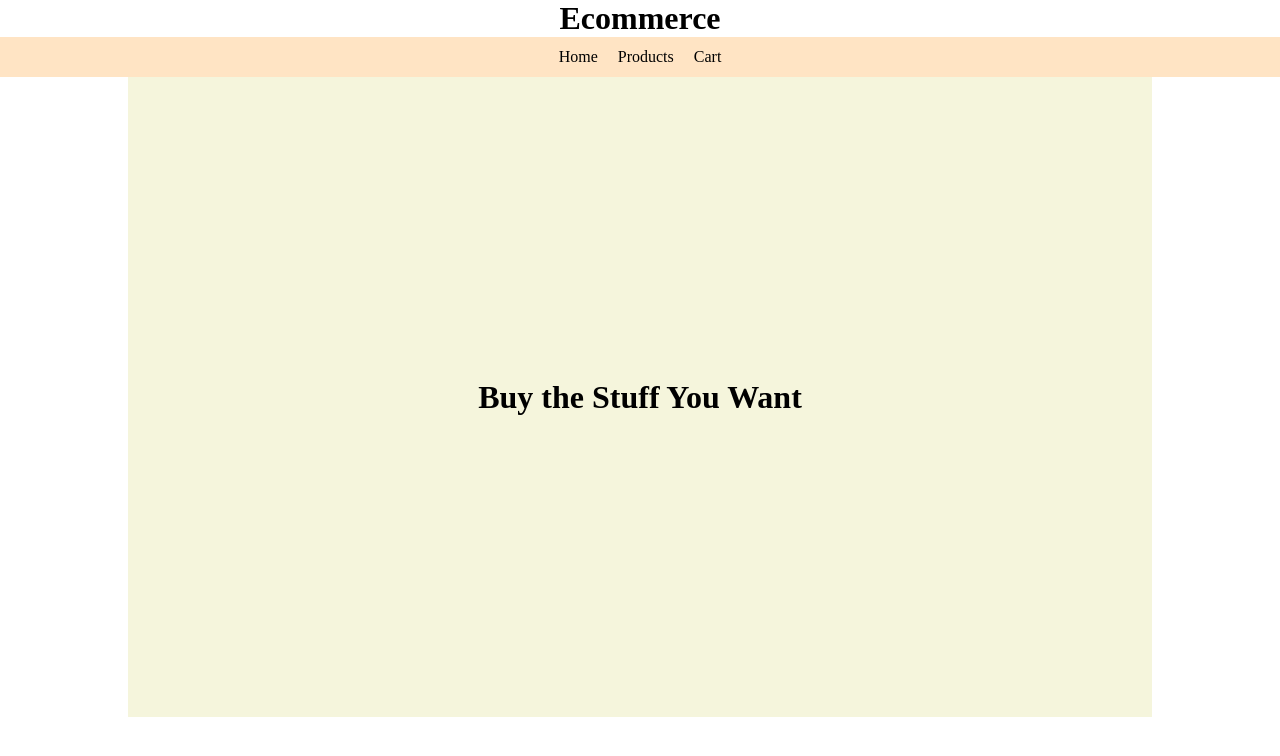
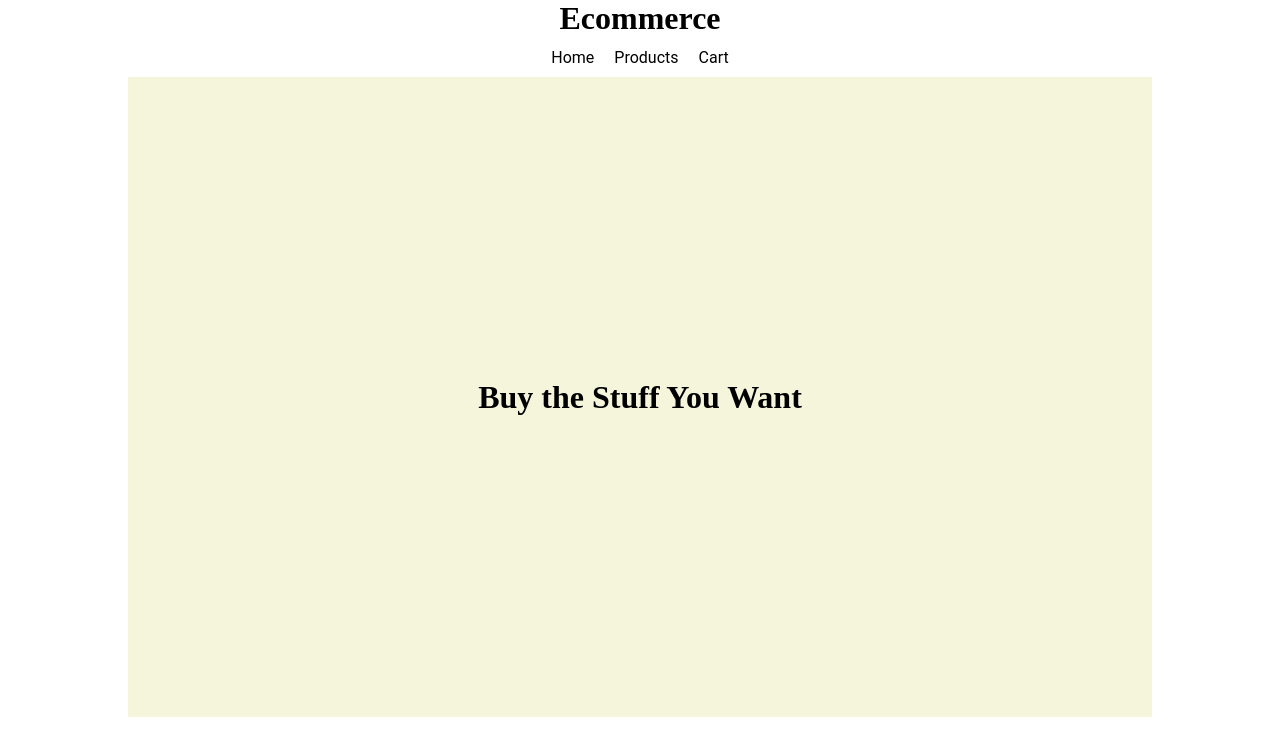
Before and after one commit to BharathSiddoji/Ecommerce-using-dummyJsonAPI, a React (Create React App) app: page / in a window 1280 px wide. Shown: the top 756 px of the page. Built offline with nearby package versions, Linux system fonts and the light colour scheme; no server answers.

Commit message:
changed background color

```diff
--- a/src/components/Products/products.css
+++ b/src/components/Products/products.css
@@ -12,7 +12,7 @@
     gap: 20px;
     width: 100%;
     height: auto;
-    background-color: aqua;
+    background-color: rgb(0, 0, 0);
     padding-top: 30px;
 }
 
--- a/src/components/navigation/nav.css
+++ b/src/components/navigation/nav.css
@@ -5,7 +5,8 @@
     height: 40px;
     align-items: center;
     margin-inline: auto;
-    background-color: bisque;
+    font-family: 'Roboto', sans-serif;
+    background-color: rgb(255, 255, 255);
 }
 .logo{
     width: 100%;
```
